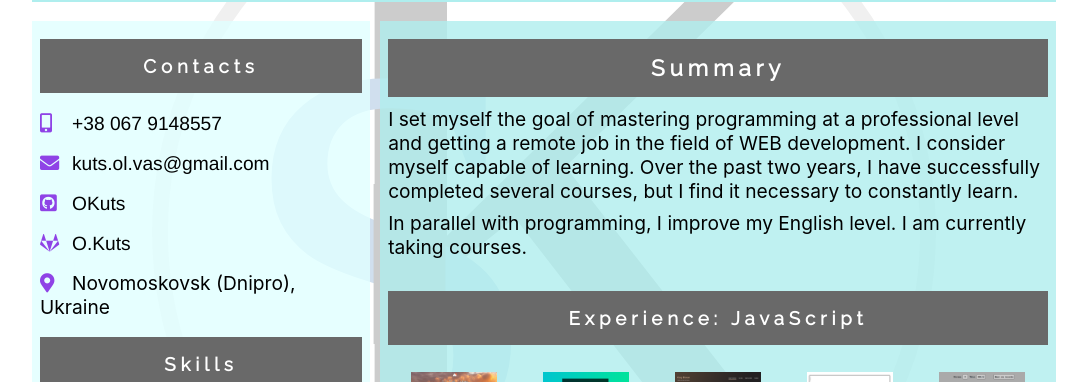
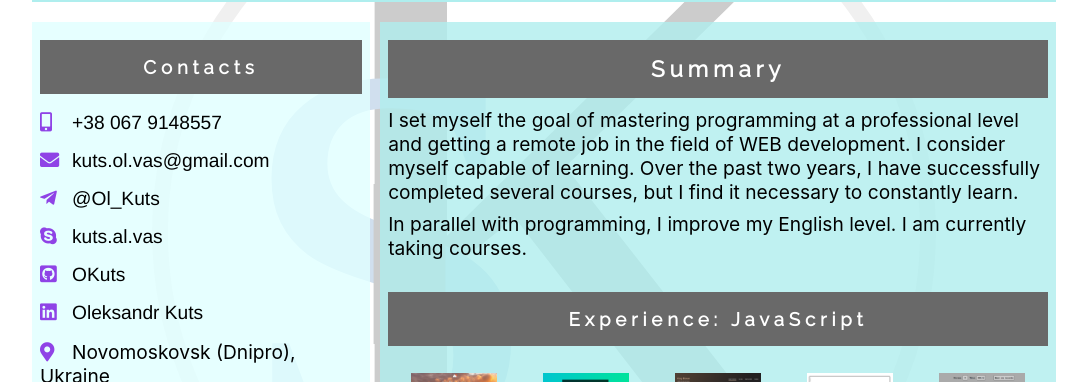
Before and after one commit to OKuts/resume, a React (Create React App) app: page / in a window 1280 px wide. Shown: the part 168-550 px from the top of the page, without its empty margins (96-1183 px from the left). Built offline with nearby package versions, Linux system fonts and the light colour scheme.

Commit message:
add codewars

```diff
--- a/src/App.css
+++ b/src/App.css
@@ -8,11 +8,13 @@ a {
     color: black;
     font-family: helvetica;
     text-decoration: none;
+    display: block;
   }
 
 a:hover {
   font-weight: bold;
   cursor: pointer;
+  text-decoration: underline;
 }
 
 a > span {
--- a/src/components/Contacts.js
+++ b/src/components/Contacts.js
@@ -6,20 +6,40 @@ export const Contacts = () =>{
             <section className="contacts">
                 <ul>
                     <li>
-                        <i className="fas fa-mobile-alt"></i>
-                        <a href="tel:+380679148557">+38 067 9148557</a>
+                        <a href="tel:+380679148557">
+                            <i className="fas fa-mobile-alt"></i>
+                            +38 067 9148557
+                        </a>
                     </li>
                     <li>
-                        <i className="fas fa-envelope"></i>
-                        <a href="mailto:kuts.ol.vas@gmail.com">kuts.ol.vas@gmail.com</a>
+                        <a href="mailto:kuts.ol.vas@gmail.com">
+                            <i className="fas fa-envelope"></i>
+                            kuts.ol.vas@gmail.com
+                        </a>
                     </li>
                     <li>
-                        <i className="fab fa-github-square"></i>
-                        <a href="https://github.com/OKuts?tab=repositories">OKuts</a>
+                        <a href="https://telegram.me/Ol_Kuts">
+                            <i className="fab fa-telegram-plane"></i>
+                            @Ol_Kuts
+                        </a>
                     </li>
                     <li>
-                        <i className="fab fa-gitlab"></i>
-                        <a href="https://gitlab.com/dashboard/projects">O.Kuts</a>
+                        <a href="skype:kuts.al.vas?userinfo">
+                            <i className="fab fa-skype"></i>
+                            kuts.al.vas
+                        </a>
+                    </li>
+                    <li>
+                        <a href="https://github.com/OKuts?tab=repositories">
+                            <i className="fab fa-github-square"></i>
+                            OKuts
+                        </a>
+                    </li>
+                    <li>
+                        <a href="https://www.linkedin.com/in/oleksandr-kuts-492015216/">
+                            <i className="fab fa-linkedin"></i>
+                            Oleksandr Kuts
+                        </a>
                     </li>
                     <li>
                         <i className="fas fa-map-marker-alt"></i>
--- a/src/components/Skills.js
+++ b/src/components/Skills.js
@@ -19,15 +19,15 @@ export const Skills = (props) =>{
             </p>
         )
     })
-
     return (
         <section className="skilles">
             <h3>Skills</h3>
+            <div>
+                <a href='https://www.codewars.com/users/OKuts'>
+                    <img src="https://www.codewars.com/users/OKuts/badges/small" alt="codewars"/>
+                </a>
+            </div>
             { skillsJSX }
-            <div>
-                <img src="https://www.codewars.com/users/OKuts/badges/small" alt="codewars"/>
-            </div>
-
         </section>
 
     )
```
Also changed, not shown: 6 other files (tests, documents, lock files or other folders).
